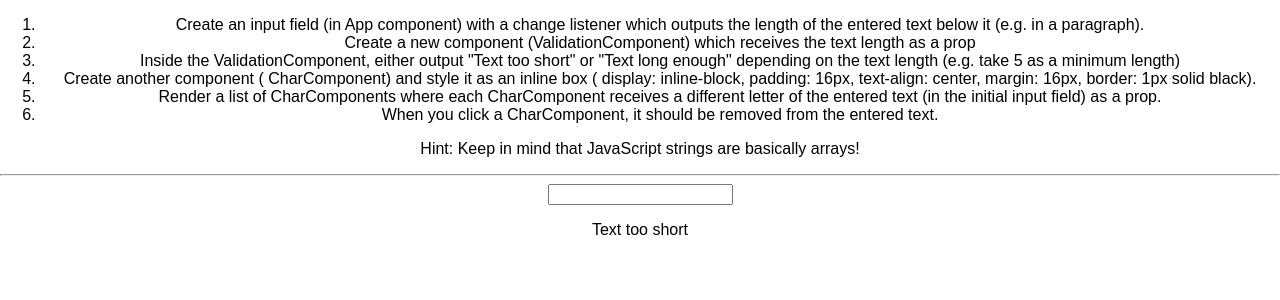
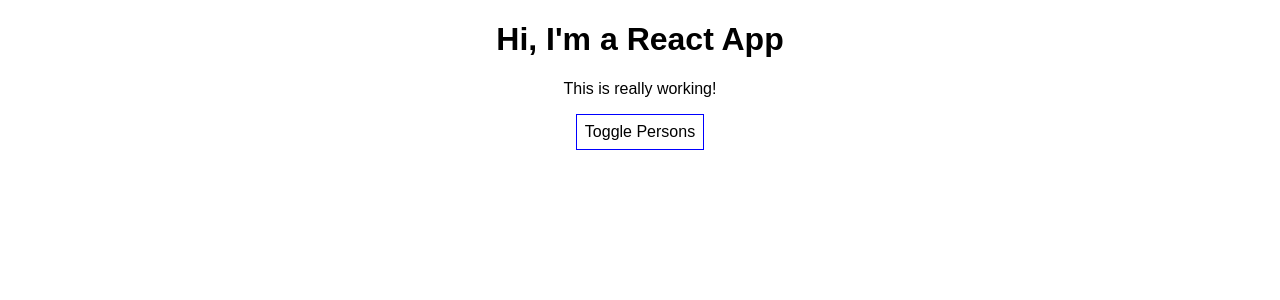
Before and after one commit to AlankritVerma07/React-guide, a React (Create React App) app: page / in a window 1280 px wide. Shown: the top 300 px of the page. Built offline with nearby package versions, Linux system fonts and the light colour scheme.

Commit message:
Initial Commit

```diff
--- a/src/App.js
+++ b/src/App.js
@@ -1,163 +1,165 @@
+import React, { Component } from "react";
+import "./App.css";
+import Person from "./Person/Person";
+
+class App extends Component {
+  state = {
+    persons: [
+      { id: "asfa1", name: "Max", age: 28 },
+      { id: "vasdf1", name: "Manu", age: 29 },
+      { id: "asdf11", name: "Stephanie", age: 26 },
+    ],
+    otherState: "some other value",
+    showPersons: false,
+  };
+
+  nameChangedHandler = (event, id) => {
+    const personIndex = this.state.persons.findIndex((p) => {
+      return p.id === id;
+    });
+
+    const person = {
+      ...this.state.persons[personIndex],
+    }; //Copy of original object state
+
+    // const person = Object.assign({}, this.state.persons[personIndex]);
+
+    person.name = event.target.value;
+
+    const persons = [...this.state.persons];
+    persons[personIndex] = person; //Copy of original array state
+
+    this.setState({ persons: persons });
+  };
+
+  deletePersonHandler = (personIndex) => {
+    // const persons = this.state.persons.slice();
+    const persons = [...this.state.persons];
+    persons.splice(personIndex, 1);
+    this.setState({ persons: persons });
+  };
+
+  togglePersonsHandler = () => {
+    const doesShow = this.state.showPersons;
+    this.setState({ showPersons: !doesShow });
+  };
+
+  render() {
+    const style = {
+      backgroundColor: "white",
+      font: "inherit",
+      border: "1px solid blue",
+      padding: "8px",
+      cursor: "pointer",
+    };
+
+    let persons = null;
+
+    if (this.state.showPersons) {
+      persons = (
+        <div>
+          {this.state.persons.map((person, index) => {
+            return (
+              <Person
+                click={() => this.deletePersonHandler(index)}
+                name={person.name}
+                age={person.age}
+                key={person.id}
+                changed={(event) => this.nameChangedHandler(event, person.id)}
+              />
+            );
+          })}
+        </div>
+      );
+    }
+
+    return (
+      <div className="App">
+        <h1>Hi, I'm a React App</h1>
+        <p>This is really working!</p>
+        <button style={style} onClick={this.togglePersonsHandler}>
+          Toggle Persons
+        </button>
+        {persons}
+      </div>
+    );
+    // return React.createElement('div', {className: 'App'}, React.createElement('h1', null, 'Does this work now?'));
+  }
+}
+
+export default App;
+
+//-----------------------------------Assignment Sol.----------------------------------
+
 // import React, { Component } from "react";
 // import "./App.css";
-// import Person from "./Person/Person";
+// import Validation from "./Validation/Validation";
+// import Char from "./Char/Char";
 
 // class App extends Component {
 //   state = {
-//     persons: [
-//       { id: "asfa1", name: "Max", age: 28 },
-//       { id: "vasdf1", name: "Manu", age: 29 },
-//       { id: "asdf11", name: "Stephanie", age: 26 },
-//     ],
-//     otherState: "some other value",
-//     showPersons: false,
+//     userInput: "",
 //   };
 
-//   nameChangedHandler = (event, id) => {
-//     const personIndex = this.state.persons.findIndex((p) => {
-//       return p.id === id;
-//     });
-
-//     const person = {
-//       ...this.state.persons[personIndex],
-//     }; //Copy of original object state
-
-//     // const person = Object.assign({}, this.state.persons[personIndex]);
-
-//     person.name = event.target.value;
-
-//     const persons = [...this.state.persons];
-//     persons[personIndex] = person; //Copy of original array state
-
-//     this.setState({ persons: persons });
+//   inputChangedHandler = (event) => {
+//     this.setState({ userInput: event.target.value });
 //   };
 
-//   deletePersonHandler = (personIndex) => {
-//     // const persons = this.state.persons.slice();
-//     const persons = [...this.state.persons];
-//     persons.splice(personIndex, 1);
-//     this.setState({ persons: persons });
-//   };
-
-//   togglePersonsHandler = () => {
-//     const doesShow = this.state.showPersons;
-//     this.setState({ showPersons: !doesShow });
+//   deleteCharHandler = (index) => {
+//     const text = this.state.userInput.split("");
+//     text.splice(index, 1);
+//     const updatedText = text.join("");
+//     this.setState({ userInput: updatedText });
 //   };
 
 //   render() {
-//     const style = {
-//       backgroundColor: "white",
-//       font: "inherit",
-//       border: "1px solid blue",
-//       padding: "8px",
-//       cursor: "pointer",
-//     };
-
-//     let persons = null;
-
-//     if (this.state.showPersons) {
-//       persons = (
-//         <div>
-//           {this.state.persons.map((person, index) => {
-//             return (
-//               <Person
-//                 click={() => this.deletePersonHandler(index)}
-//                 name={person.name}
-//                 age={person.age}
-//                 key={person.id}
-//                 changed={(event) => this.nameChangedHandler(event, person.id)}
-//               />
-//             );
-//           })}
-//         </div>
+//     const charList = this.state.userInput.split("").map((ch, index) => {
+//       return (
+//         <Char character={ch} key={index} clicked={() => this.deleteCharHandler(index)} />
 //       );
-//     }
+//     });
 
 //     return (
 //       <div className="App">
-//         <h1>Hi, I'm a React App</h1>
-//         <p>This is really working!</p>
-//         <button style={style} onClick={this.togglePersonsHandler}>
-//           Toggle Persons
-//         </button>
-//         {persons}
+//         <ol>
+//           <li>
+//             Create an input field (in App component) with a change listener which outputs
+//             the length of the entered text below it (e.g. in a paragraph).
+//           </li>
+//           <li>
+//             Create a new component (ValidationComponent) which receives the text length as
+//             a prop
+//           </li>
+//           <li>
+//             Inside the ValidationComponent, either output "Text too short" or "Text long
+//             enough" depending on the text length (e.g. take 5 as a minimum length)
+//           </li>
+//           <li>
+//             Create another component ( CharComponent) and style it as an inline box (
+//             display: inline-block, padding: 16px, text-align: center, margin: 16px,
+//             border: 1px solid black).
+//           </li>
+//           <li>
+//             Render a list of CharComponents where each CharComponent receives a different
+//             letter of the entered text (in the initial input field) as a prop.
+//           </li>
+//           <li>
+//             When you click a CharComponent, it should be removed from the entered text.
+//           </li>
+//         </ol>
+//         <p>Hint: Keep in mind that JavaScript strings are basically arrays!</p>
+//         <hr />
+//         <input
+//           type="text"
+//           onChange={this.inputChangedHandler}
+//           value={this.state.userInput}
+//         />
+//         <p>{this.state.userInput}</p>
+//         <Validation inputLength={this.state.userInput.length} />
+//         {charList}
 //       </div>
 //     );
-//     // return React.createElement('div', {className: 'App'}, React.createElement('h1', null, 'Does this work now?'));
 //   }
 // }
 
 // export default App;
-
-import React, { Component } from "react";
-import "./App.css";
-import Validation from "./Validation/Validation";
-import Char from "./Char/Char";
-
-class App extends Component {
-  state = {
-    userInput: "",
-  };
-
-  inputChangedHandler = (event) => {
-    this.setState({ userInput: event.target.value });
-  };
-
-  deleteCharHandler = (index) => {
-    const text = this.state.userInput.split("");
-    text.splice(index, 1);
-    const updatedText = text.join("");
-    this.setState({ userInput: updatedText });
-  };
-
-  render() {
-    const charList = this.state.userInput.split("").map((ch, index) => {
-      return (
-        <Char character={ch} key={index} clicked={() => this.deleteCharHandler(index)} />
-      );
-    });
-
-    return (
-      <div className="App">
-        <ol>
-          <li>
-            Create an input field (in App component) with a change listener which outputs
-            the length of the entered text below it (e.g. in a paragraph).
-          </li>
-          <li>
-            Create a new component (ValidationComponent) which receives the text length as
-            a prop
-          </li>
-          <li>
-            Inside the ValidationComponent, either output "Text too short" or "Text long
-            enough" depending on the text length (e.g. take 5 as a minimum length)
-          </li>
-          <li>
-            Create another component ( CharComponent) and style it as an inline box (
-            display: inline-block, padding: 16px, text-align: center, margin: 16px,
-            border: 1px solid black).
-          </li>
-          <li>
-            Render a list of CharComponents where each CharComponent receives a different
-            letter of the entered text (in the initial input field) as a prop.
-          </li>
-          <li>
-            When you click a CharComponent, it should be removed from the entered text.
-          </li>
-        </ol>
-        <p>Hint: Keep in mind that JavaScript strings are basically arrays!</p>
-        <hr />
-        <input
-          type="text"
-          onChange={this.inputChangedHandler}
-          value={this.state.userInput}
-        />
-        <p>{this.state.userInput}</p>
-        <Validation inputLength={this.state.userInput.length} />
-        {charList}
-      </div>
-    );
-  }
-}
-
-export default App;
```
